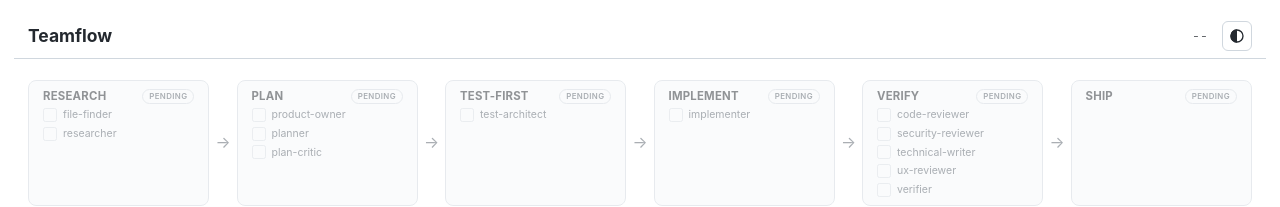
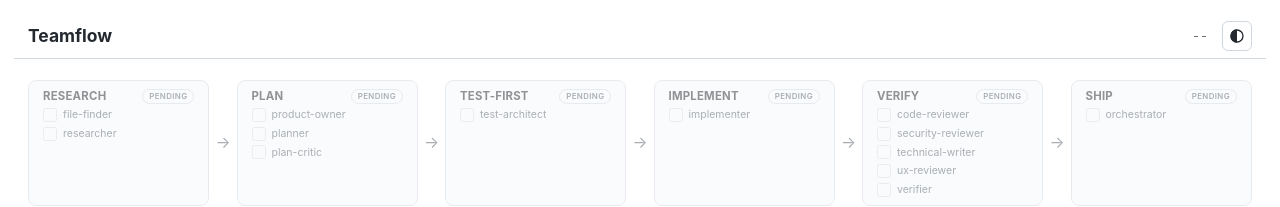
Before and after one commit to bostonaholic/team, a Svelte app in the folder teamflow/: page / in a window 1280 px wide. Shown: the top 207 px of the page. Built offline with nearby package versions, Linux system fonts and the light colour scheme; no server answers.

Commit message:
fix: show orchestrator in SHIP phase and center gate arrows
Adds "orchestrator" as the SHIP phase agent so the card isn't empty.
Centers gate arrows vertically within the equal-height card row.

```diff
--- a/teamflow/src/client/components/PhaseCards.svelte
+++ b/teamflow/src/client/components/PhaseCards.svelte
@@ -27,7 +27,7 @@
     { name: "TEST-FIRST", agents: ["test-architect"] },
     { name: "IMPLEMENT", agents: ["implementer"] },
     { name: "VERIFY", agents: ["code-reviewer", "security-reviewer", "technical-writer", "ux-reviewer", "verifier"] },
-    { name: "SHIP", agents: [] },
+    { name: "SHIP", agents: ["orchestrator"] },
   ];
 
   const gateCount = pipeline.length - 1;
```
Also changed, not shown: 3 other files (tests, documents, lock files or other folders).
